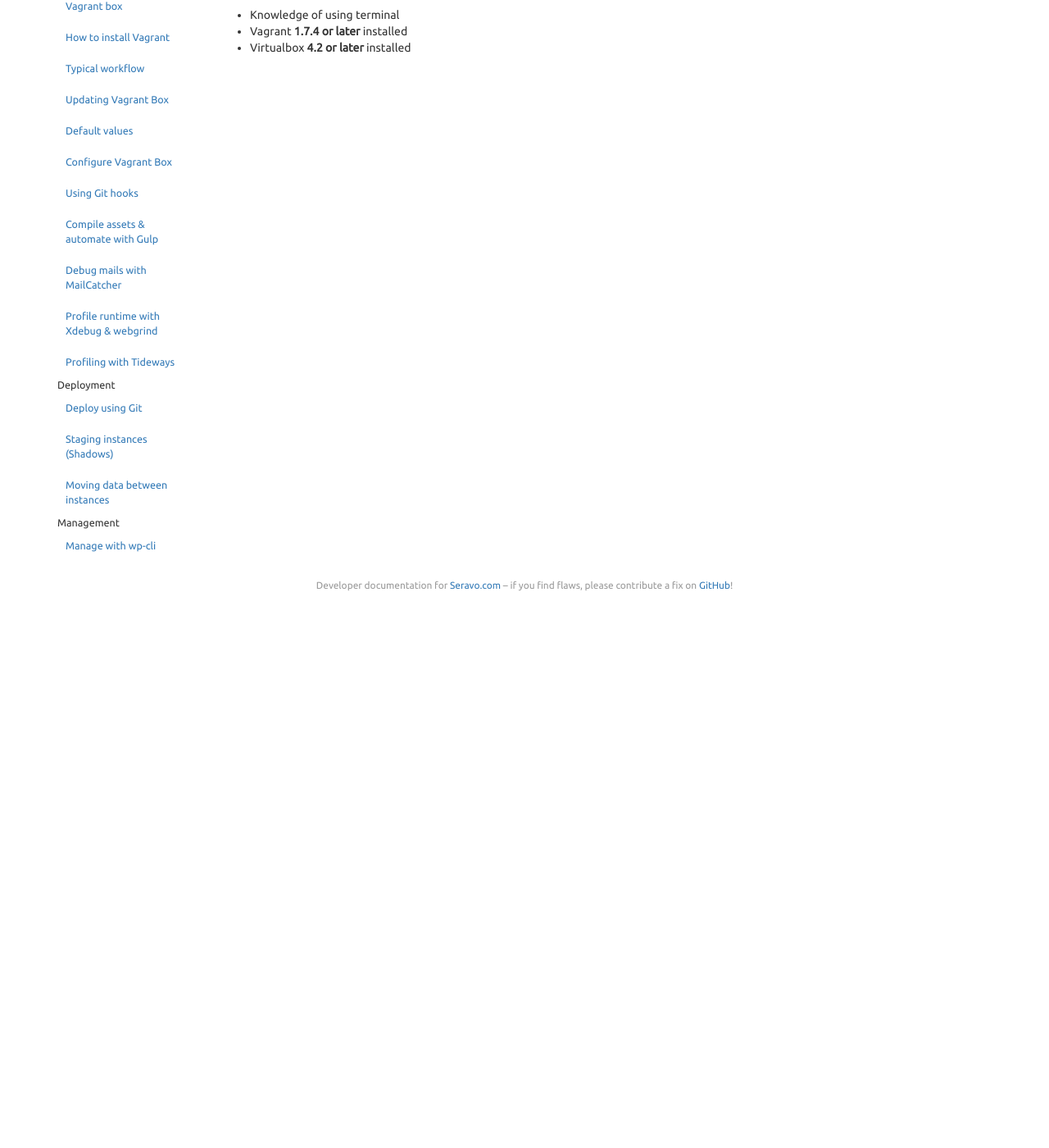
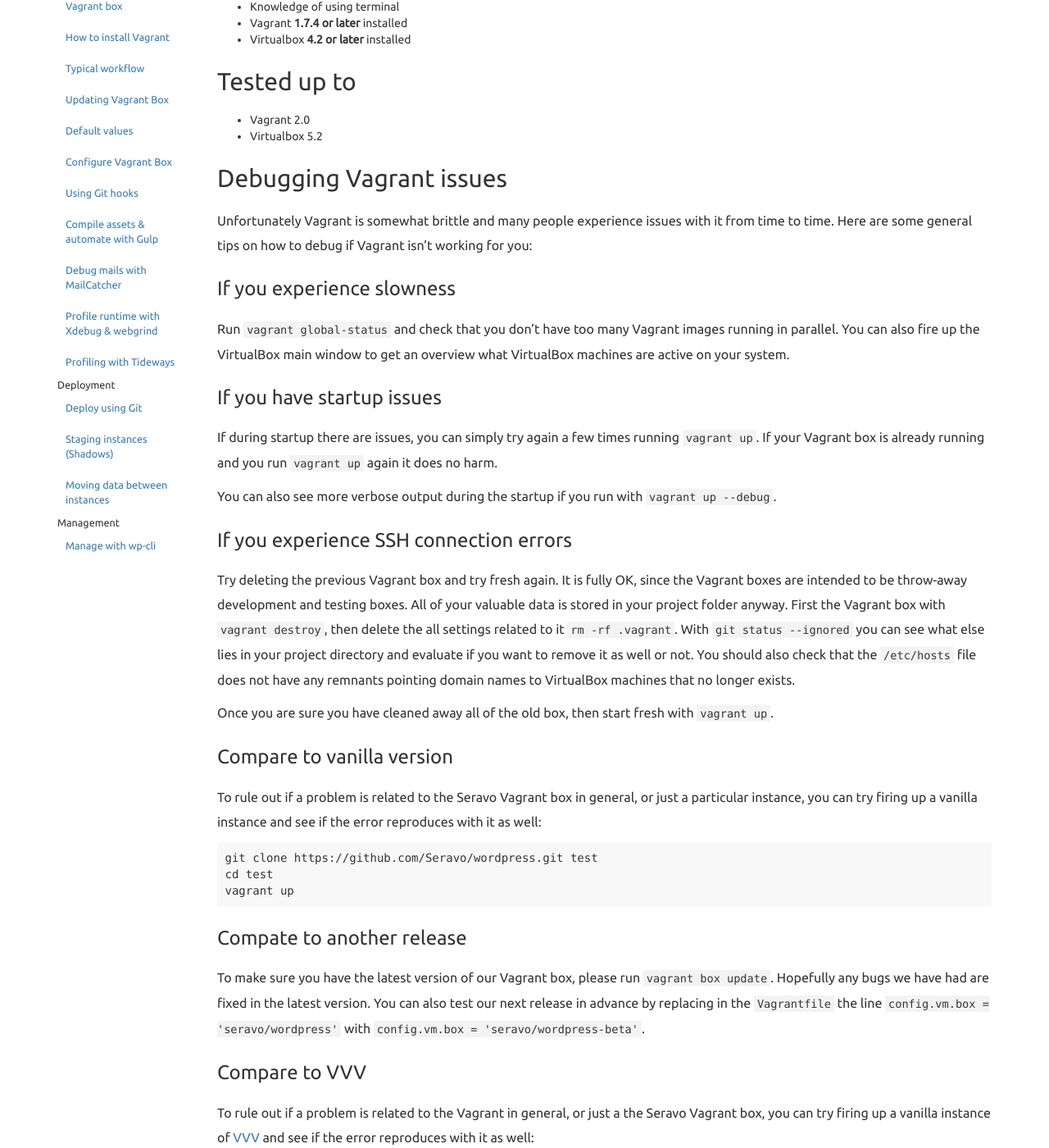
Before and after one commit to Seravo/docs, a Jekyll site: the page built from _posts/2015-10-15-vagrant-box.md, in a window 1280 px wide and 1400 px high, scrolled down 728 px. Shown: the whole window at 82% size. Built offline with Jekyll 4.4.1, drawn with Linux system fonts in a browser that asks for light colours; nearby versions of some CDN libraries; before the commit the page ends 1480 px from its top, so only the background shows below that; some of the changed text lies outside the part shown.

Commit message:
Update Vagrant info, in particular on how to debug 'vagrant up' issues

````diff
--- a/_posts/2015-10-15-vagrant-box.md
+++ b/_posts/2015-10-15-vagrant-box.md
@@ -17,14 +17,62 @@
 
 ## Contributing to the Vagrant image
 
-Our Vagrant image can be found in Github: [Seravo/wp-vagrant](https://github.com/Seravo/wp-vagrant).
+Our project template can be found on Github: [Seravo/WordPress](https://github.com/Seravo/WordPress).
 
-We try to include all widely used dev tools in the box so that developers can use all tools really easily.
-
-Please make a pull request if you feel that something important is missing.
+Please file an issue or make a pull request if you have suggestions how to make our Vagrant box and development environment even better.
 
 ## Requirements
 
 * Knowledge of using terminal
 * Vagrant **1.7.4 or later** installed
 * Virtualbox **4.2 or later** installed
+
+## Tested up to
+
+* Vagrant 2.0
+* Virtualbox 5.2
+
+## Debugging Vagrant issues
+
+Unfortunately Vagrant is somewhat brittle and many people experience issues with it from time to time. Here are some general tips on how to debug if Vagrant isn't working for you:
+
+### If you experience slowness
+
+Run `vagrant global-status` and check that you don't have too many Vagrant images running in parallel. You can also fire up the VirtualBox main window to get an overview what VirtualBox machines are active on your system.
+
+### If you have startup issues
+
+If during startup there are issues, you can simply try again a few times running `vagrant up`. If your Vagrant box is already running and you run `vagrant up` again it does no harm.
+
+You can also see more verbose output during the startup if you run with `vagrant up --debug`.
+
+### If you experience SSH connection errors
+
+Try deleting the previous Vagrant box and try fresh again. It is fully OK, since the Vagrant boxes are intended to be throw-away development and testing boxes. All of your valuable data is stored in your project folder anyway. First the Vagrant box with `vagrant destroy`, then delete the all settings related to it `rm -rf .vagrant`. With `git status --ignored` you can see what else lies in your project directory and evaluate if you want to remove it as well or not. You should also check that the `/etc/hosts` file does not have any remnants pointing domain names to VirtualBox machines that no longer exists.
+
+Once you are sure you have cleaned away all of the old box, then start fresh with `vagrant up`.
+
+### Compare to vanilla version
+
+To rule out if a problem is related to the Seravo Vagrant box in general, or just a particular instance, you can try firing up a vanilla instance and see if the error reproduces with it as well:
+
+```
+git clone https://github.com/Seravo/wordpress.git test
+cd test
+vagrant up
+```
+
+### Compate to another release
+
+To make sure you have the latest version of our Vagrant box, please run `vagrant box update`. Hopefully any bugs we have had are fixed in the latest version. You can also test our next release in advance by replacing in the `Vagrantfile` the line `config.vm.box = 'seravo/wordpress'` with `config.vm.box = 'seravo/wordpress-beta'`.
+
+### Compare to VVV
+
+To rule out if a problem is related to the Vagrant in general, or just a the Seravo Vagrant box, you can try firing up a vanilla instance of [VVV](https://varyingvagrantvagrants.org/) and see if the error reproduces with it as well:
+```
+git clone https://github.com/Varying-Vagrant-Vagrants/VVV.git VVV
+cd VVV
+vagrant up
+```
+
+The VVV project also has some good [docs on typical Vagrant problems and how to troubleshoot](https://varyingvagrantvagrants.org/docs/en-US/troubleshooting/) them.
````
Also changed, not shown: _posts/2016-08-24-error-pages.md (+1 -1 lines).
